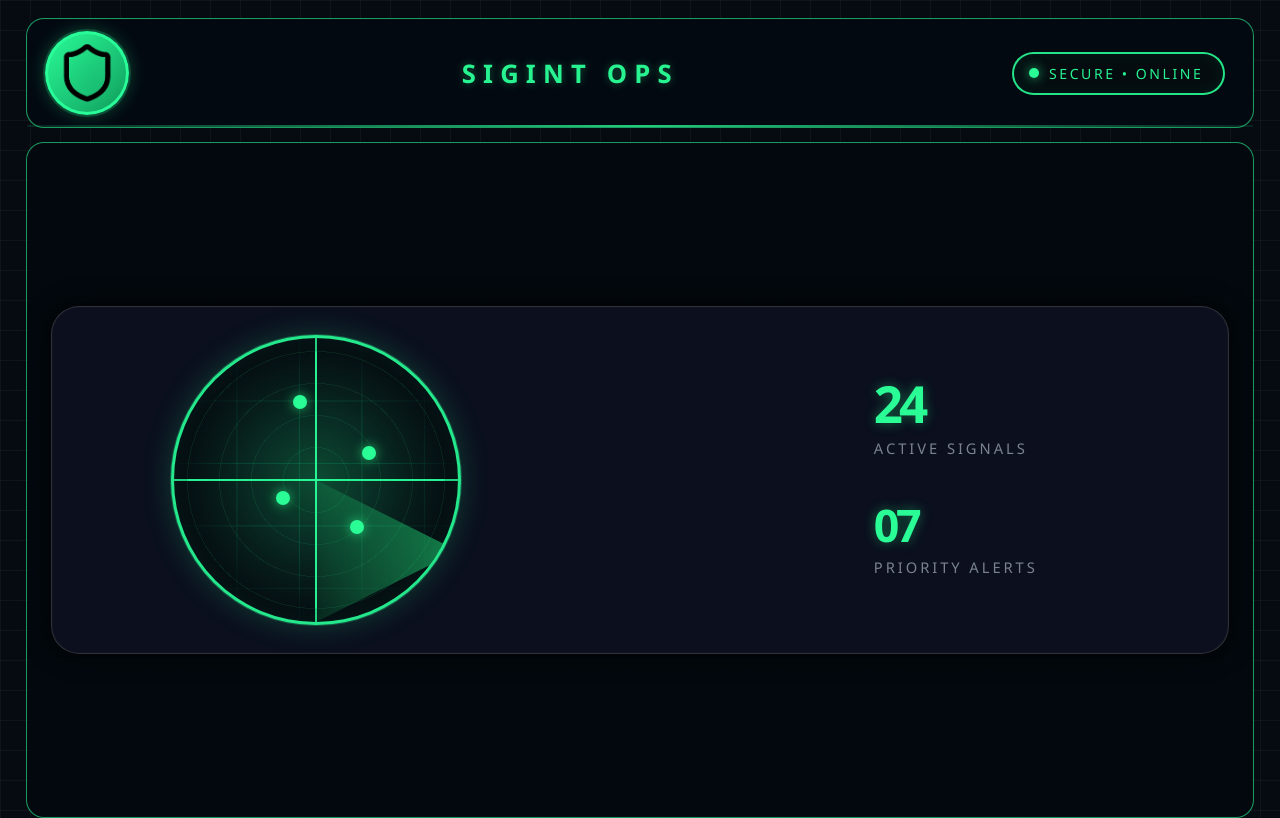
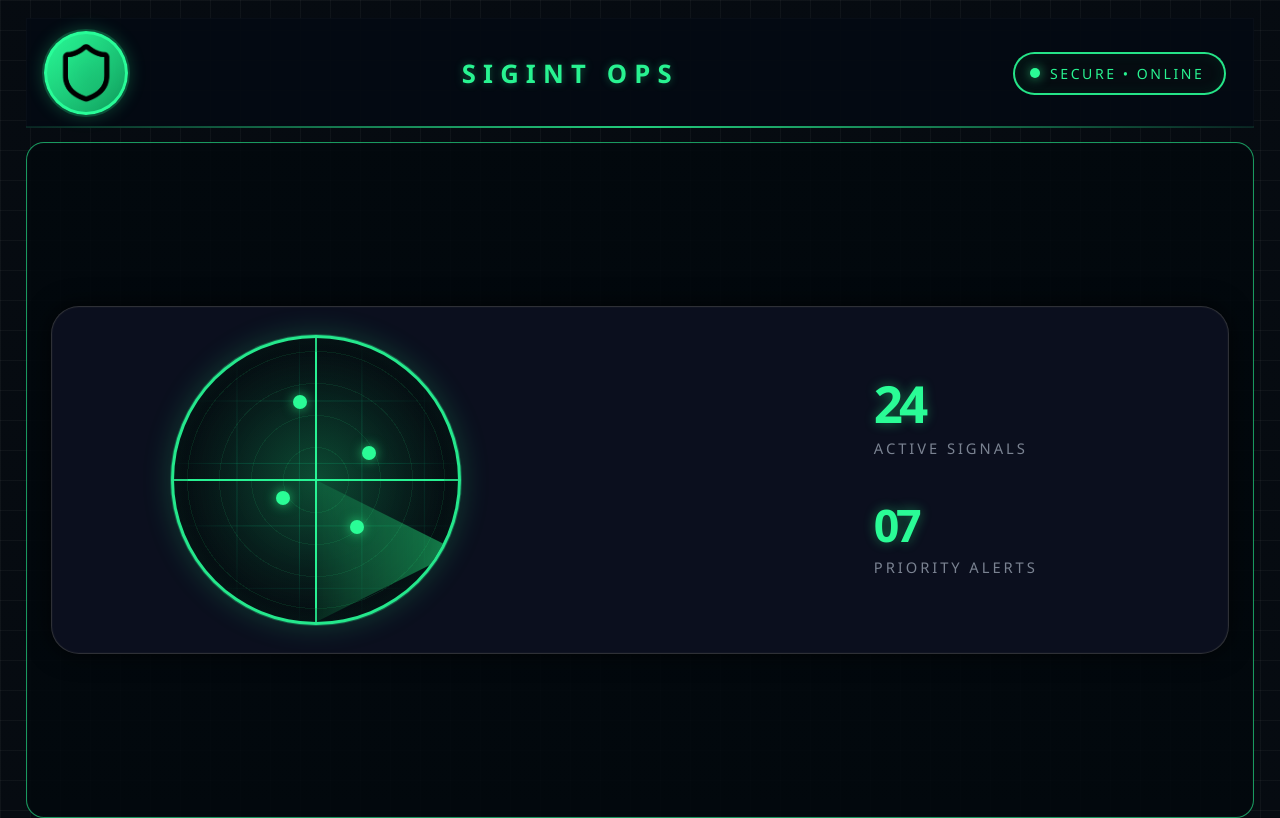
Before and after one commit to miri-lieb/AmanTech, a plain HTML site: page index.html in a window 1280 px wide. Drawn offline with Linux system fonts and the light colour scheme.

Commit message:
Remove border and border-radius from topbar styling in CSS

```diff
--- a/style.css
+++ b/style.css
@@ -48,8 +48,6 @@ body {
   align-items: center;
   justify-content: space-between;
   padding: 0 28px 0 18px;
-  border: 1px solid rgba(42, 252, 150, 0.6);
-  border-radius: 18px;
   background: rgba(4, 10, 18, 0.96);
   box-shadow: inset 0 0 0 1px rgba(255,255,255,0.02);
 }
```
